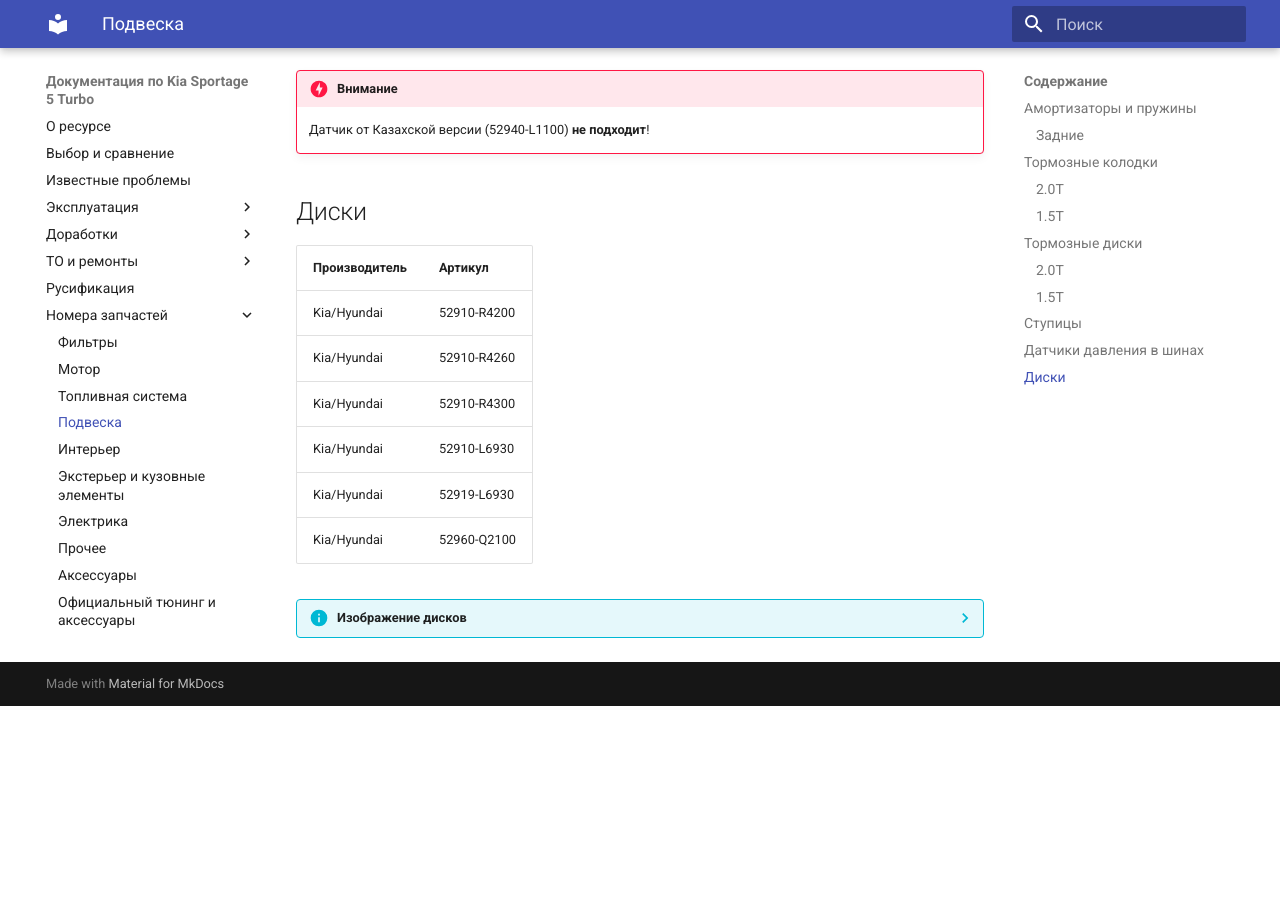
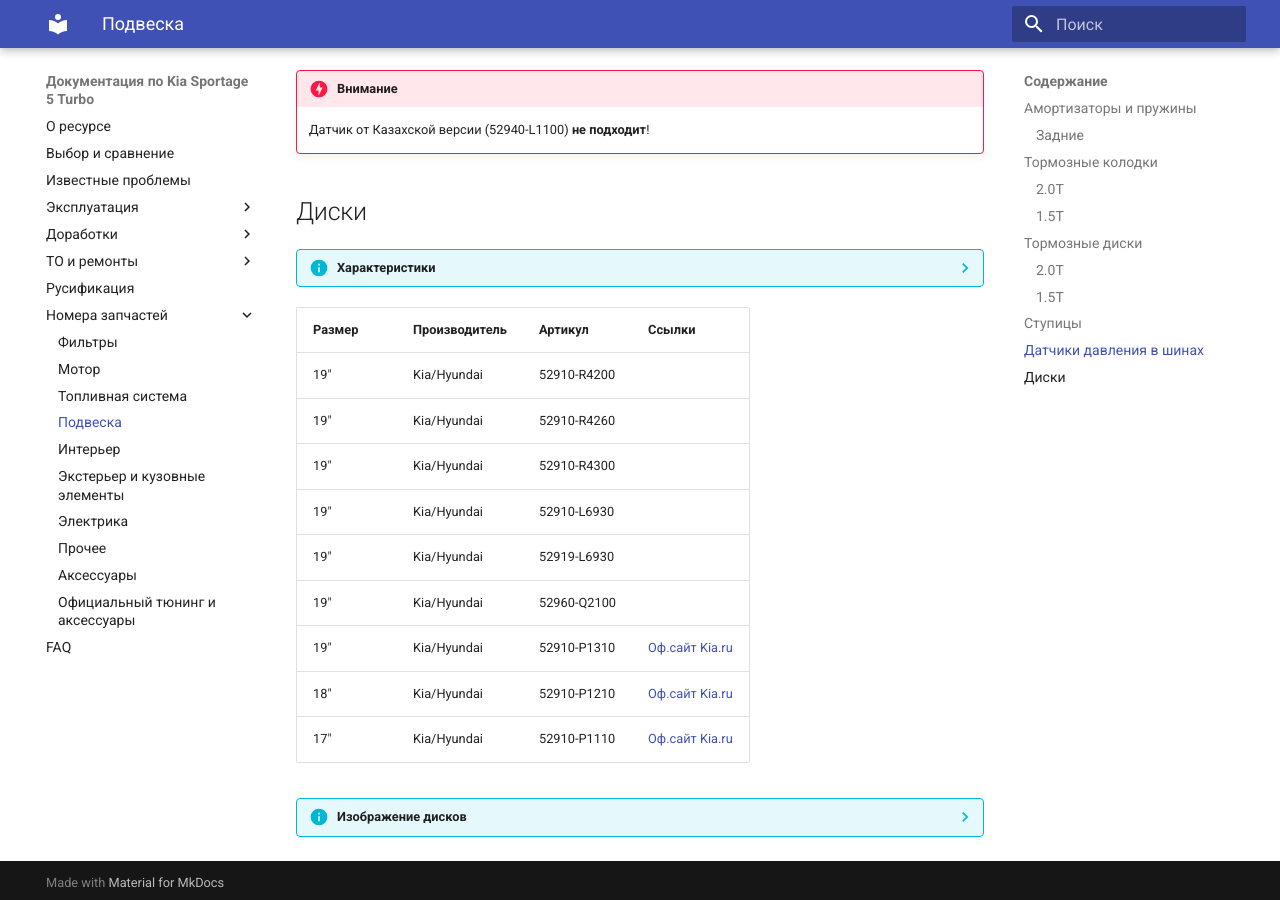
Before and after one commit to kia-sportage-docs/kia-sport5-docs, an MkDocs documentation site: the page built from docs/part/suspension.md, in a window 1280 px wide and 900 px high, scrolled down 2690 px. Built offline with MkDocs 1.6.1 and Material for MkDocs 9.7.7, drawn with Linux system fonts in a browser that asks for light colours; before the commit the page ends 3396 px from its top, so only the background shows below that.

Commit message:
обновлена информация по дискам

```diff
--- a/docs/part/suspension.md
+++ b/docs/part/suspension.md
@@ -68,14 +68,24 @@
     Датчик от Казахской версии (52940-L1100) **не подходит**!
 
 ## Диски
-| Производитель | Артикул |
-|---|---|
-| Kia/Hyundai | 52910-R4200 |
-| Kia/Hyundai | 52910-R4260 |
-| Kia/Hyundai | 52910-R4300 |
-| Kia/Hyundai | 52910-L6930 |
-| Kia/Hyundai | 52919-L6930 |
-| Kia/Hyundai | 52960-Q2100 |
+??? info "Характеристики"
+    Для 18 диаметра (идёт с завода) параметры: R18 7.5J 5X114.3 ET 51 dia 67.1
+
+    Для 19 диаметра (идёт для максимальной комплектации 2.0T): R19 7.5J 5X114.3 ET 51 dia 67.1
+
+
+|Размер | Производитель | Артикул | Ссылки |
+|---|---|---| --- |
+| 19" | Kia/Hyundai | 52910-R4200 |
+| 19" | Kia/Hyundai | 52910-R4260 |
+| 19" | Kia/Hyundai | 52910-R4300 |
+| 19" | Kia/Hyundai | 52910-L6930 |
+| 19" | Kia/Hyundai | 52919-L6930 |
+| 19" | Kia/Hyundai | 52960-Q2100 |
+| 19" | Kia/Hyundai | 52910-P1310 | [Оф.сайт Kia.ru](https://www.kia.ru/service/accessories/52910P1310/) |
+| 18" | Kia/Hyundai | 52910-P1210 | [Оф.сайт Kia.ru](https://www.kia.ru/service/accessories/52910P1210/) |
+| 17" | Kia/Hyundai | 52910-P1110 | [Оф.сайт Kia.ru](https://www.kia.ru/service/accessories/52910P1110/) |
+
 
 ??? info "Изображение дисков"
     <center>![Image title](../images/disks.jpg){ loading=lazy }</center>
```
Also changed, not shown: docs/part/official_tuning.md (+18 -4 lines), 1 other file.
